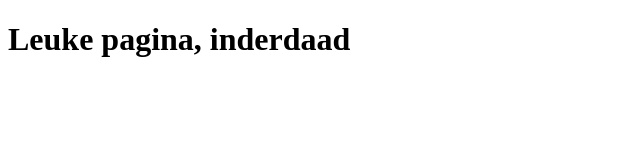
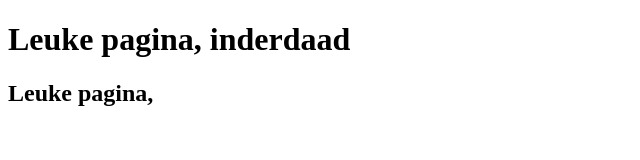
Before and after one commit to crasyk22/Novi-Git-project, a website: page index.html in a window 1280 px wide. Shown: the whole page, without its empty margins (0-640 px from the left). Drawn offline with Linux system fonts and the light colour scheme.

Commit message:
index aangepast

```diff
--- a/index.html
+++ b/index.html
@@ -6,5 +6,6 @@
 </head>
 <body>
 <h1>Leuke pagina, inderdaad</h1>
+<h2>Leuke pagina,</h2>
 </body>
 </html>
```
